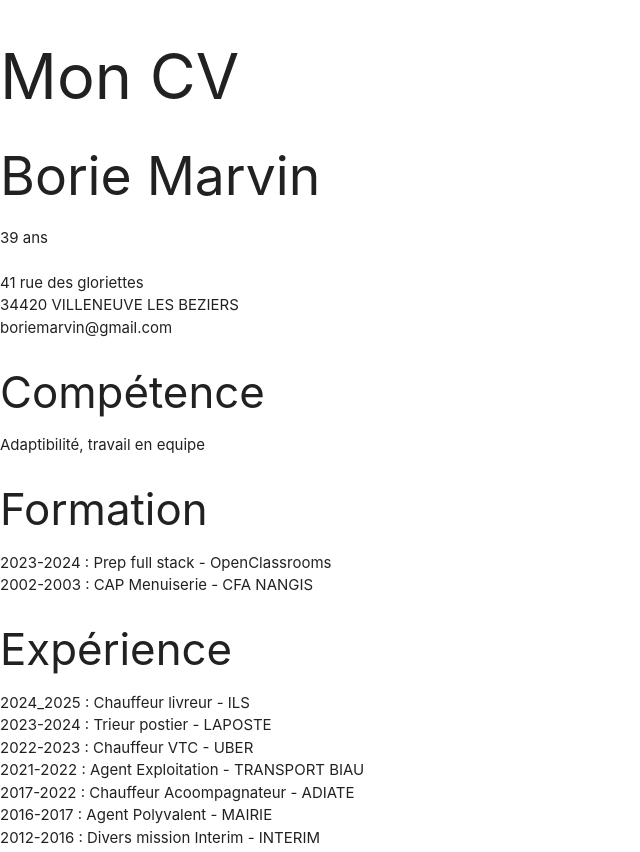
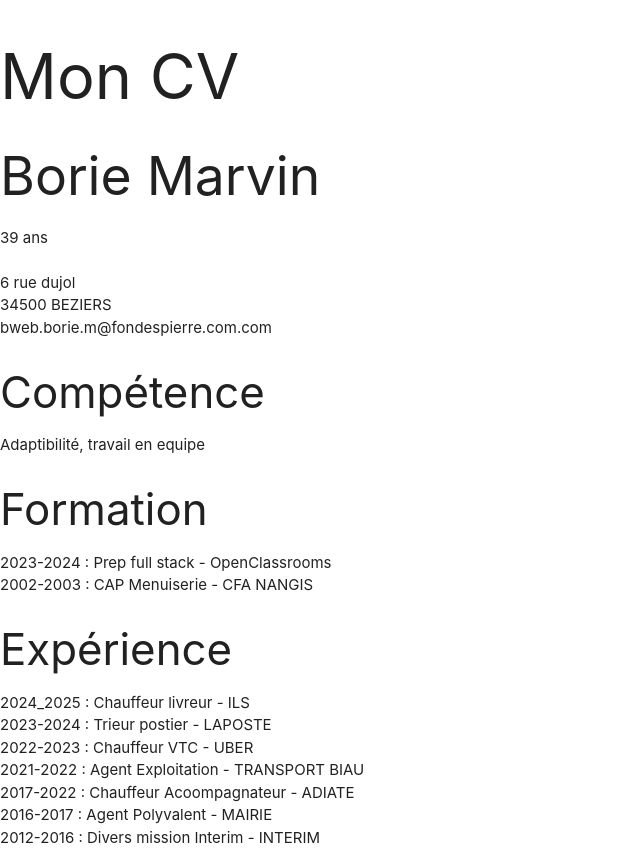
Before and after one commit to MarvinBweb/Mon-CV, a plain HTML site: page site/index.html in a window 1280 px wide. Shown: the top 852 px of the page, without its empty margins (0-640 px from the left). Drawn offline with nearby package versions, Linux system fonts and the light colour scheme.

Commit message:
Update index.html

```diff
--- a/site/index.html
+++ b/site/index.html
@@ -25,9 +25,9 @@
     <h2>Borie Marvin</h2>
     39 ans<br>
     <br>
-    41 rue des gloriettes<br>
-    34420 VILLENEUVE LES BEZIERS<br>
-    boriemarvin@gmail.com<br>
+    6 rue dujol<br>
+    34500 BEZIERS<br>
+    bweb.borie.m@fondespierre.com.com<br>
 
     </header>
 
```
